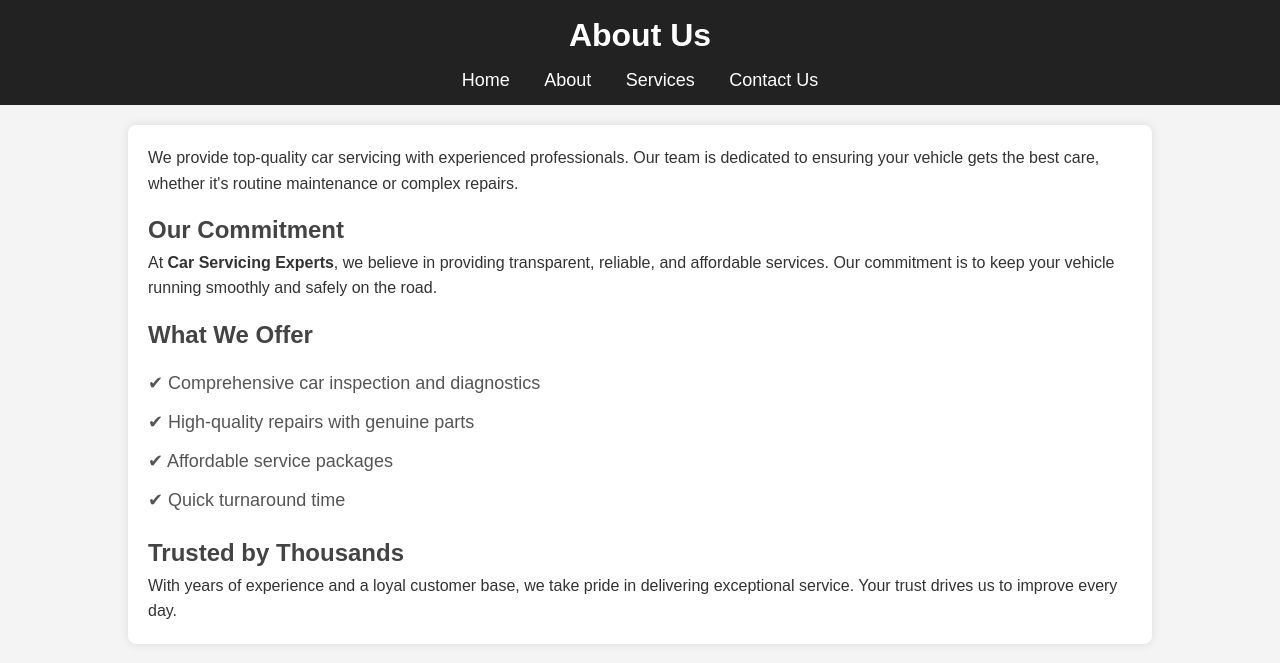
After one commit to AnkitShaw-100/Python-Basics, a Django app: page /about/ in a window 1280 px wide. The commit adds this page. Shown: the top 663 px of the page. Run offline with Django 5.2, Linux system fonts and the light colour scheme.

Commit message:
till lecture 27

```diff
--- a/firstdjangoproject/firstdjangoproject/settings.py
+++ b/firstdjangoproject/firstdjangoproject/settings.py
@@ -121,3 +121,7 @@ STATIC_URL = 'static/'
 # https://docs.djangoproject.com/en/5.1/ref/settings/#default-auto-field
 
 DEFAULT_AUTO_FIELD = 'django.db.models.BigAutoField'
+
+STATICFILES_DIRS = [
+    BASE_DIR, "static"
+]
--- a/firstdjangoproject/firstdjangoproject/urls.py
+++ b/firstdjangoproject/firstdjangoproject/urls.py
@@ -14,14 +14,25 @@ Including another URLconf
     1. Import the include() function: from django.urls import include, path
     2. Add a URL to urlpatterns:  path('blog/', include('blog.urls'))
 """
+# from django.contrib import admin
+# from django.urls import path
+# from firstdjangoproject import views
+
+# urlpatterns = [
+#     path('admin-panel/', admin.site.urls),
+#     path("", views.aboutUS),
+#     path('blog/<int:courseid>/', views.blog),  # dynamic routing with int
+#     path('article/<slug:slug>/', views.article),  # dynamic routing with slug
+#     path('user/<str:username>/', views.user_profile),  # dynamic routing with str
+#]
+
 from django.contrib import admin
 from django.urls import path
 from firstdjangoproject import views
 
 urlpatterns = [
-    path('admin-panel/', admin.site.urls),
-    path('home/', views.aboutUS),  # static routing
-    path('blog/<int:courseid>/', views.blog),  # dynamic routing with int
-    path('article/<slug:slug>/', views.article),  # dynamic routing with slug
-    path('user/<str:username>/', views.user_profile),  # dynamic routing with str
+    path('', views.home),
+    path('about/', views.about),
+    path('services/', views.services),
+    path('contactus/', views.contactus),
 ]
--- a/firstdjangoproject/firstdjangoproject/views.py
+++ b/firstdjangoproject/firstdjangoproject/views.py
@@ -1,14 +1,41 @@
-from django.http import HttpResponse
+# from django.http import HttpResponse
+# from django.shortcuts import render
+
+# def aboutUS(request):
+#     data={
+#         'title':'About Ankit',
+#         'ankit':'Ankit is a web developer',
+#         'bdata': 'This is about page',
+#         'clist': ['Ankit','Rahul','Rohit','Rajesh'],
+#         'number':[],
+#         'student_details':[
+#             {'name':'Ankit', 'roll':101, 'branch':'CSE'},
+#             {'name':'Rahul', 'roll':102, 'branch':'CSE'},
+#             {'name':'Rohit', 'roll':103, 'branch':'CSE'},
+#             {'name':'Rajesh','roll':104, 'branch':'CSE',}]
+#         }
+#      return render(request, "home.html")
+
+# def blog(request, courseid):
+#     return HttpResponse(f"Blog page for course ID: {courseid}")
+
+# def article(request, slug):
+#     return HttpResponse(f"Article page for slug: {slug}")
+
+# def user_profile(request, username):
+#     return HttpResponse(f"User profile page for username: {username}")
+
+
 from django.shortcuts import render
 
-def aboutUS(request):
-    return render(request, "index.html")
+def home(request):
+    return render(request, 'home.html')
 
-def blog(request, courseid):
-    return HttpResponse(f"Blog page for course ID: {courseid}")
+def about(request):
+    return render(request, 'about.html')
 
-def article(request, slug):
-    return HttpResponse(f"Article page for slug: {slug}")
+def services(request):
+    return render(request, 'services.html')
 
-def user_profile(request, username):
-    return HttpResponse(f"User profile page for username: {username}")
+def contactus(request):
+    return render(request, 'contactus.html')
--- /dev/null
+++ b/firstdjangoproject/static/styles.css
@@ -0,0 +1,183 @@
+/* General Styles */
+* {
+    margin: 0;
+    padding: 0;
+    box-sizing: border-box;
+    font-family: Arial, sans-serif;
+}
+
+body {
+    background-color: #f4f4f4;
+    color: #333;
+    line-height: 1.6;
+}
+
+/* Header */
+header {
+    background: #222;
+    color: #fff;
+    padding: 10px;
+    text-align: center;
+}
+
+nav {
+    margin-top: 5px;
+}
+
+nav a {
+    color: #fff;
+    text-decoration: none;
+    margin: 0 15px;
+    font-size: 18px;
+}
+
+nav a:hover {
+    color: #f4a261;
+}
+
+/* Hero Section */
+.hero {
+    text-align: center;
+    position: relative;
+    overflow: hidden; /* Prevent overflow */
+    max-width: 100%;
+    height: auto;
+}
+
+.hero img {
+    width: 100%;
+    max-height: 500px; /* Limit image height */
+    object-fit: cover; /* Prevent stretching */
+    border-radius: 10px;
+}
+
+.hero p {
+    font-size: 22px;
+    font-weight: bold;
+    color: #222;
+    background: rgba(255, 255, 255, 0.7);
+    display: inline-block;
+    padding: 10px 20px;
+    border-radius: 5px;
+    position: absolute;
+    bottom: 20px;
+    left: 50%;
+    transform: translateX(-50%);
+}
+
+
+/* Sections */
+section {
+    width: 80%;
+    margin: 20px auto;
+    padding: 20px;
+    background: #fff;
+    box-shadow: 0 0 10px rgba(0, 0, 0, 0.1);
+    border-radius: 8px;
+}
+
+/* Home Page */
+.home {
+    text-align: center;
+    padding: 30px;
+}
+
+.home p {
+    font-size: 20px;
+    font-weight: bold;
+}
+
+/* About Page */
+.about h2 {
+    margin-top: 15px;
+    color: #444;
+}
+
+.about ul {
+    margin-top: 10px;
+    list-style: none;
+}
+
+.about ul li {
+    padding: 5px 0;
+    font-size: 18px;
+    color: #555;
+}
+
+/* Services Page */
+.services ul {
+    list-style: none;
+    padding-left: 0;
+}
+
+.services ul li {
+    background: #f4a261;
+    color: #fff;
+    padding: 10px;
+    margin: 5px 0;
+    border-radius: 5px;
+    text-align: center;
+}
+
+
+/* Contact Page */
+.contact {
+    max-width: 600px;
+    margin: 50px auto;
+    padding: 20px;
+    background: #f9f9f9;
+    border-radius: 10px;
+    box-shadow: 0 4px 8px rgba(0, 0, 0, 0.1);
+    text-align: center;
+}
+
+.contact p {
+    font-size: 18px;
+    margin-bottom: 15px;
+    color: #333;
+}
+
+.contact form {
+    display: flex;
+    flex-direction: column;
+}
+
+.contact input,
+.contact textarea {
+    width: 100%;
+    padding: 12px;
+    margin: 8px 0;
+    border: 1px solid #ccc;
+    border-radius: 5px;
+    font-size: 16px;
+}
+
+.contact textarea {
+    height: 120px;
+    resize: none;
+}
+
+.contact button {
+    padding: 12px;
+    background: #222222;
+    color: white;
+    border: none;
+    border-radius: 5px;
+    font-size: 18px;
+    cursor: pointer;
+    transition: background 0.3s;
+}
+
+.contact button:hover {
+    background: #555;
+}
+
+
+/* Footer */
+footer {
+    text-align: center;
+    padding: 10px;
+    background: #222;
+    color: #fff;
+    margin-top: 20px;
+}
--- /dev/null
+++ b/firstdjangoproject/templates/about.html
@@ -0,0 +1,39 @@
+<!DOCTYPE html>
+<html lang="en">
+<head>
+    <meta charset="UTF-8">
+    <meta name="viewport" content="width=device-width, initial-scale=1.0">
+    <title>About Us</title>
+    <link rel="stylesheet" href="/static/styles.css">
+</head>
+<body>
+    <header>
+        <h1>About Us</h1>
+        <nav>
+            <a href="/">Home</a>
+            <a href="/about/">About</a>
+            <a href="/services/">Services</a>
+            <a href="/contactus/">Contact Us</a>
+        </nav>
+    </header>
+    <section class="about">
+        <p>We provide top-quality car servicing with experienced professionals. Our team is dedicated to ensuring your vehicle gets the best care, whether it's routine maintenance or complex repairs.</p>
+
+        <h2>Our Commitment</h2>
+        <p>At <strong>Car Servicing Experts</strong>, we believe in providing transparent, reliable, and affordable services. Our commitment is to keep your vehicle running smoothly and safely on the road.</p>
+
+        <h2>What We Offer</h2>
+        <ul>
+            <li>✔ Comprehensive car inspection and diagnostics</li>
+            <li>✔ High-quality repairs with genuine parts</li>
+            <li>✔ Affordable service packages</li>
+            <li>✔ Quick turnaround time</li>
+
+        </ul>
+
+        <h2>Trusted by Thousands</h2>
+        <p>With years of experience and a loyal customer base, we take pride in delivering exceptional service. Your trust drives us to improve every day.</p>
+    </section>
+
+</body>
+</html>
```
Also changed, not shown: firstdjangoproject/templates/contactus.html (added, +30 -0 lines), firstdjangoproject/templates/home.html (added, +25 -0 lines), firstdjangoproject/templates/index.html (+49 -5 lines), firstdjangoproject/templates/services.html (added, +33 -0 lines).
